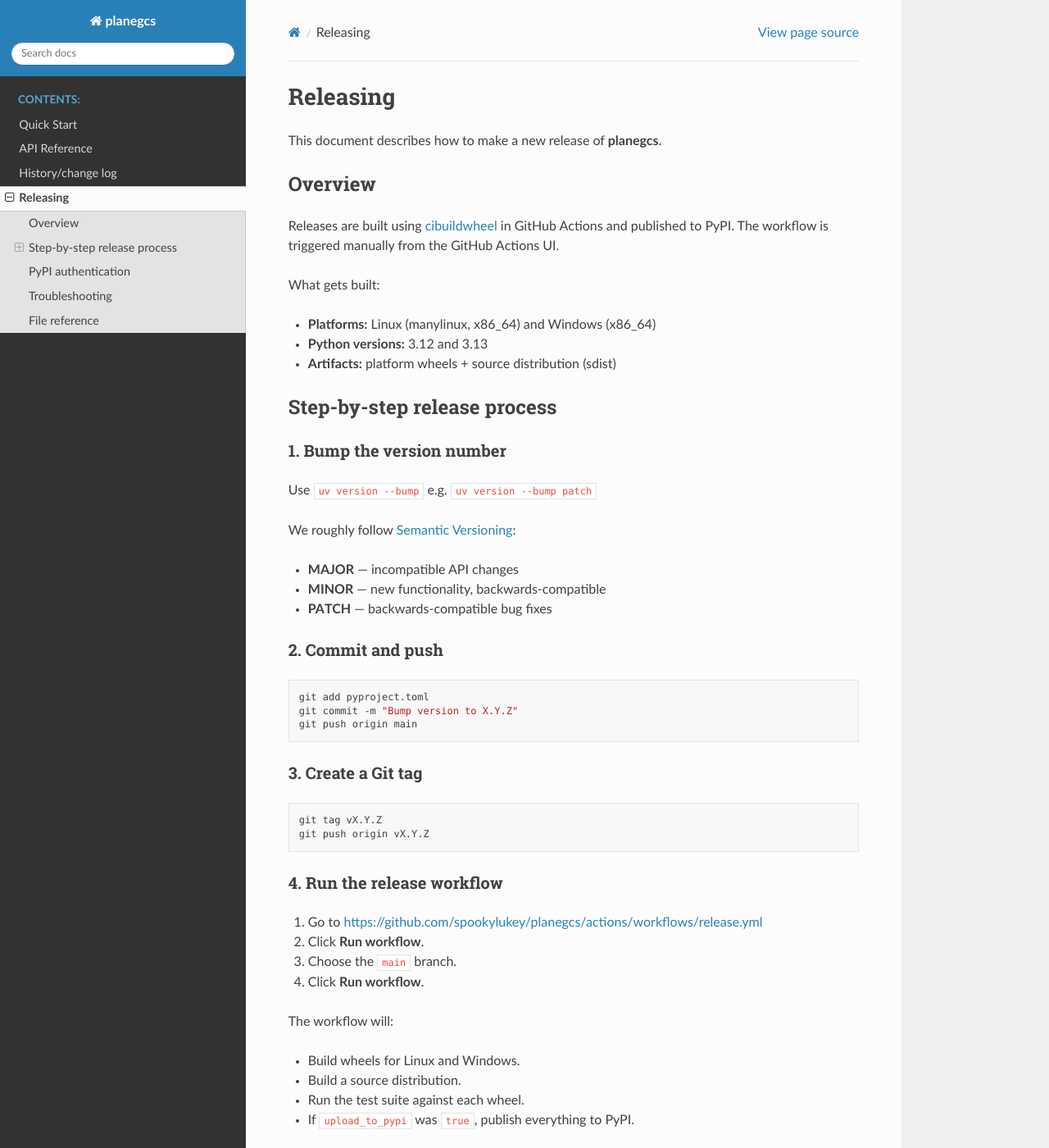
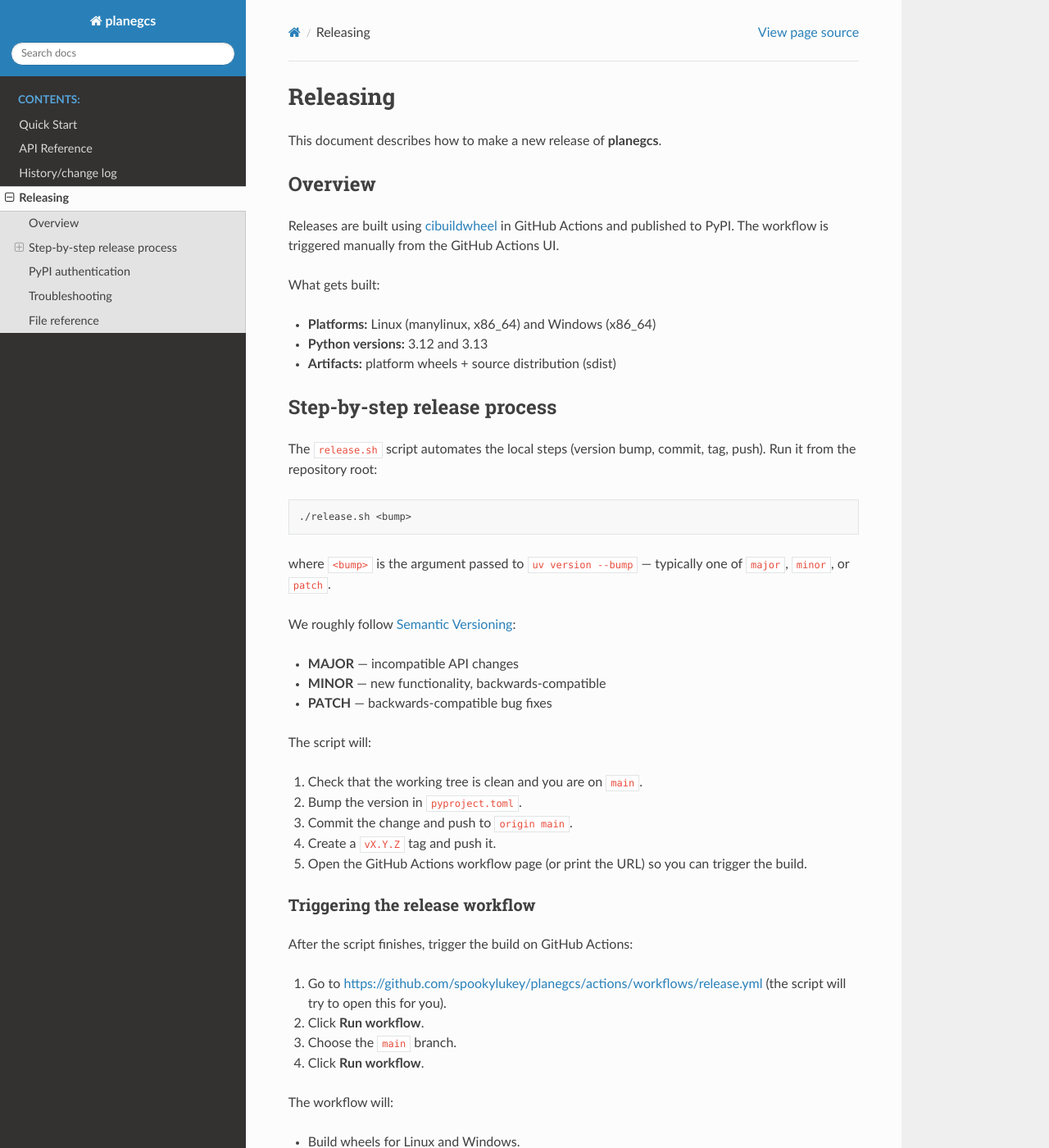
Before and after one commit to spookylukey/planegcs, a Sphinx documentation site: the page built from docs/releasing.rst, in a window 1280 px wide and 1400 px high. Shown: the whole window at 82% size. Built offline with Sphinx 7.4.7 and the Read the Docs theme 3.1.0, drawn with Linux system fonts in a browser that asks for light colours; some of the changed text lies outside the part shown.

Commit message:
Add release.sh script and update releasing docs
- release.sh automates: pre-flight checks, version bump via uv, commit,
  tag, push, and opening the GitHub Actions workflow page.
- Updated docs/releasing.rst to reference the script.
- Fixed stale troubleshooting note about __init__.py version.

Co-authored-by: Shelley <shelley@exe.dev>

```diff
--- a/docs/releasing.rst
+++ b/docs/releasing.rst
@@ -19,10 +19,15 @@
 Step-by-step release process
 ----------------------------
 
-1. Bump the version number
-~~~~~~~~~~~~~~~~~~~~~~~~~~
+The ``release.sh`` script automates the local steps (version bump, commit, tag,
+push).  Run it from the repository root:
 
-Use ``uv version --bump`` e.g. ``uv version --bump patch``
+.. code-block:: bash
+
+   ./release.sh <bump>
+
+where ``<bump>`` is the argument passed to ``uv version --bump`` — typically one
+of ``major``, ``minor``, or ``patch``.
 
 We roughly follow `Semantic Versioning <https://semver.org/>`_:
 
@@ -30,27 +35,22 @@
 * **MINOR** — new functionality, backwards-compatible
 * **PATCH** — backwards-compatible bug fixes
 
-2. Commit and push
-~~~~~~~~~~~~~~~~~~
+The script will:
 
-.. code-block:: bash
+1. Check that the working tree is clean and you are on ``main``.
+2. Bump the version in ``pyproject.toml``.
+3. Commit the change and push to ``origin main``.
+4. Create a ``vX.Y.Z`` tag and push it.
+5. Open the GitHub Actions workflow page (or print the URL) so you can trigger
+   the build.
 
-   git add pyproject.toml
-   git commit -m "Bump version to X.Y.Z"
-   git push origin main
+Triggering the release workflow
+~~~~~~~~~~~~~~~~~~~~~~~~~~~~~~
 
-3. Create a Git tag
-~~~~~~~~~~~~~~~~~~~
-
-.. code-block:: bash
-
-   git tag vX.Y.Z
-   git push origin vX.Y.Z
-
-4. Run the release workflow
-~~~~~~~~~~~~~~~~~~~~~~~~~~~
+After the script finishes, trigger the build on GitHub Actions:
 
 1. Go to https://github.com/spookylukey/planegcs/actions/workflows/release.yml
+   (the script will try to open this for you).
 2. Click **Run workflow**.
 3. Choose the ``main`` branch.
 4. Click **Run workflow**.
@@ -110,13 +110,13 @@
     ``pytest {project}/tests -x``.  Check the test output in the workflow logs.
 
 **Version mismatch**
-    If the version in ``pyproject.toml`` and ``python/planegcs/__init__.py``
-    don't match, the package metadata will be inconsistent.  Always update
-    both files together.
+    The version lives in ``pyproject.toml``.  The ``release.sh`` script uses
+    ``uv version --bump`` to update it automatically.
 
 File reference
 --------------
 
+* ``release.sh`` — automates version bump, commit, tag, and push
 * ``.github/workflows/release.yml`` — the release workflow
 * ``.github/workflows/ci.yml`` — CI workflow (runs tests on push/PR)
 * ``pyproject.toml`` — build config including ``[tool.cibuildwheel]`` settings
```
Also changed, not shown: 1 other file.
